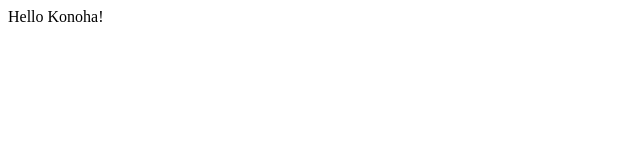
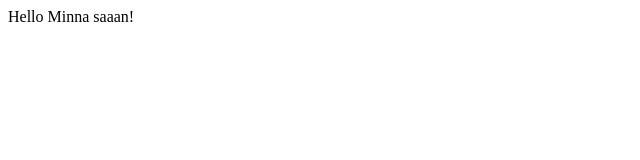
Before and after one commit to memiruchan21/nginx-repo, a plain HTML site: page index.html in a window 1280 px wide. Shown: the full height of the page, 0-640 px from the left. Drawn offline with Linux system fonts and the light colour scheme.

Commit message:
Update index.html
Update dari konoha ke minna san

```diff
--- a/index.html
+++ b/index.html
@@ -1 +1 @@
-<p>Hello Konoha!</p>
+<p>Hello Minna saaan!</p>
```
